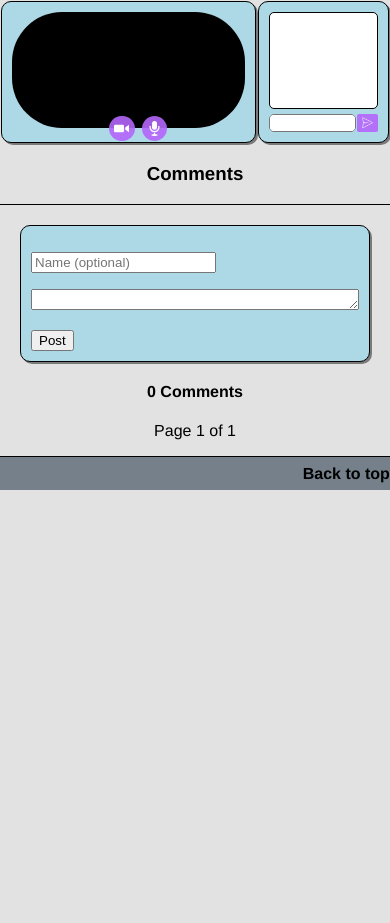
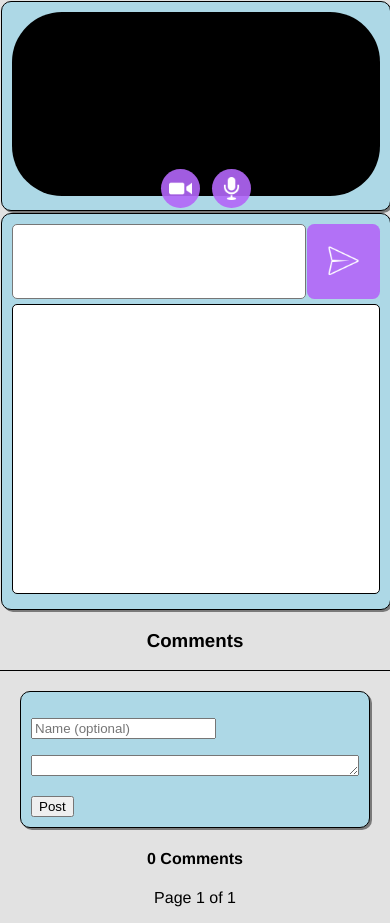
Before and after one commit to cooper-david-a/archive.daveisthebest.com, a Django app: template live_chat_webRTC/templates/live_chat_webRTC/room.html in a window 390 px wide. Shown: the part 37-960 px from the top of the page. Before the commit the page ends 527 px from the top, so only its background shows below. Run offline with Django 3.2, Linux system fonts and the light colour scheme; the template is opened without the code that fills it, so the values that code supplies are empty; parts of the project's set-up code (start-up, migrations or seed data) failed here and were passed over.

Commit message:
styled room

```diff
--- a/static/live_chat_webRTC/room.css
+++ b/static/live_chat_webRTC/room.css
@@ -4,7 +4,6 @@
 
 #video-container{
     position: relative;
-    border: solid black 1px;
     margin: 1px;
     text-align: center;
     border: black solid 1px;
@@ -17,14 +16,17 @@
 
 #videos {
     width: 100%;
+    height: 100%;
+    margin: auto;
 }
 
 .video-player {
     background-color: black;
     width: 100%;
     max-height: 90vh;
-    object-fit: contain;
+    object-fit: cover;
     border-radius: 50px;
+    height: 100%;
 }
 
 #user-2 {
@@ -74,7 +76,7 @@
 
 #chat-window {
     display: grid;
-    grid-template: 85% 15% / 80% 20%;
+    grid-template: 80% 20% / 80% 20%;
     margin: 1px;
     border: black solid 1px;
     border-radius: 10px;
@@ -90,18 +92,23 @@
     border: black solid 1px;
     border-radius: 5px;
     margin-bottom: 5px;
+    align-content: baseline;
+    overflow-y: scroll;
+    overflow-x: auto;
 }
 
 #chat-text .me {
     width: 100%;
     text-align: right;
     padding-left: 25%;
+    padding-right: 10px;
 }
 
 #chat-text .you {
     width: 100%;
     text-align: left;
     padding-right: 25%;
+    padding-left: 10px;
 }
 
 #chat-input {
@@ -124,5 +131,32 @@
 
 #post-chat-btn img {
     padding: 10%;
-    width: 75%;
+    width: 65%;
 }
+
+@media only screen and (max-width: 900px) {
+
+    #live-chat-container {
+        flex-direction: column;
+    }
+
+    #chat-window {
+        width: 100%;
+        grid-template: 75px 300px / 80% 20%;
+    }
+
+    #chat-input {
+        grid-area: 1 / 1 / span 1 / span 1;
+    }
+
+    #post-chat-btn {
+        grid-area: 1 / 2 / span 1 / span 1;
+    }
+
+    #chat-text {
+        grid-area: 2 / 1 / span 1 / span 2;
+        margin-top: 5px;
+    }
+
+
+}
--- a/static/live_chat_webRTC/room.js
+++ b/static/live_chat_webRTC/room.js
@@ -45,11 +45,11 @@ let init = async () => {
         addDataChannelEvents(dataChannel);
     }
 
-    if (isRoomCreator) {
-        createOffer();
-    } else {
-        createAnswer();
-    }
+    // if (isRoomCreator) {
+    //     createOffer();
+    // } else {
+    //     createAnswer();
+    // }
 
 }
 
@@ -180,7 +180,7 @@ function postChatMsg() {
     let chatEntry = document.createElement('p');
     chatEntry.innerHTML = msg;
     chatEntry.classList.add('me');
-    document.getElementById('chat-text').appendChild(chatEntry);
+    document.getElementById('chat-text').prepend(chatEntry);
     dataChannel.send(JSON.stringify({ type: 'chat', data: msg }));
     chatInput.value = '';
 }
```
Also changed, not shown: live_chat_webRTC/static/live_chat_webRTC/room.css (+38 -4 lines), live_chat_webRTC/static/live_chat_webRTC/room.js (+6 -6 lines).
